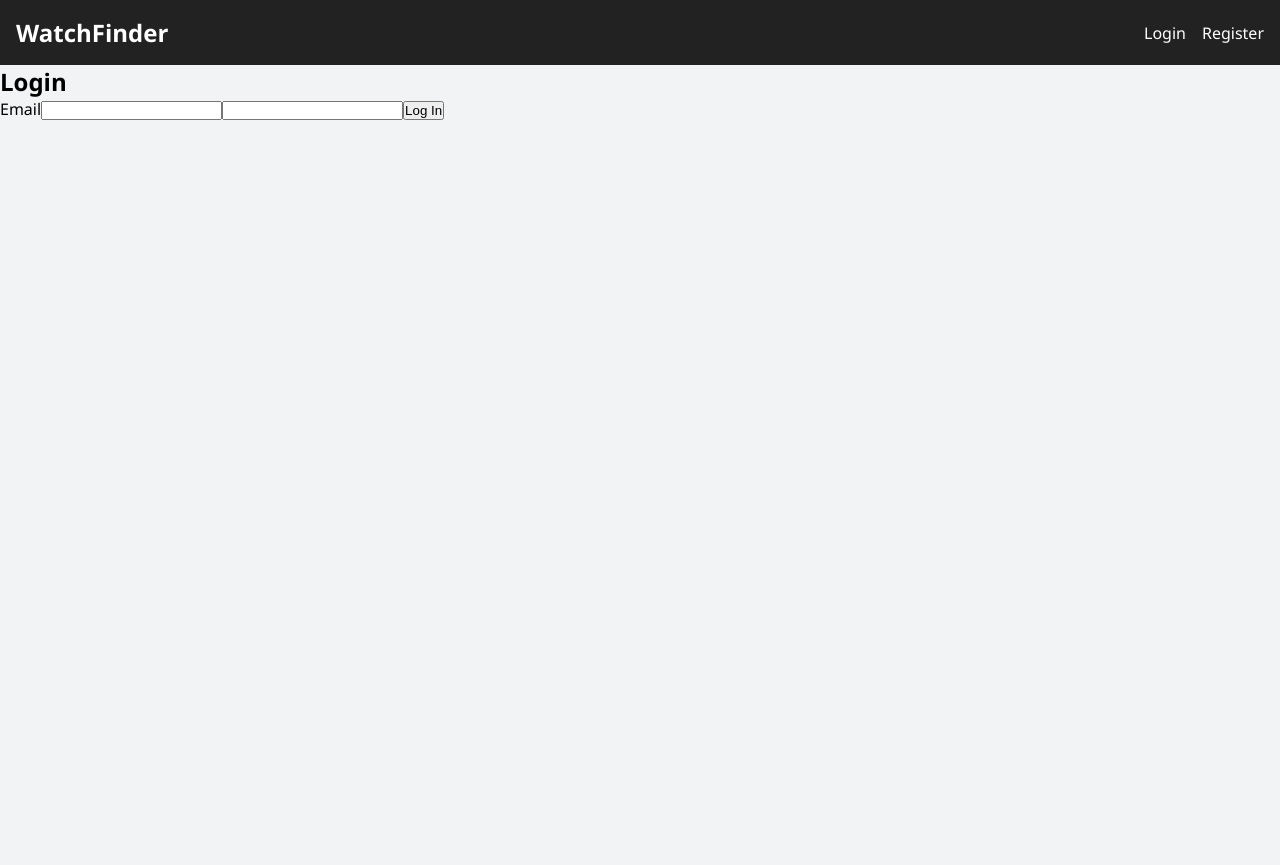
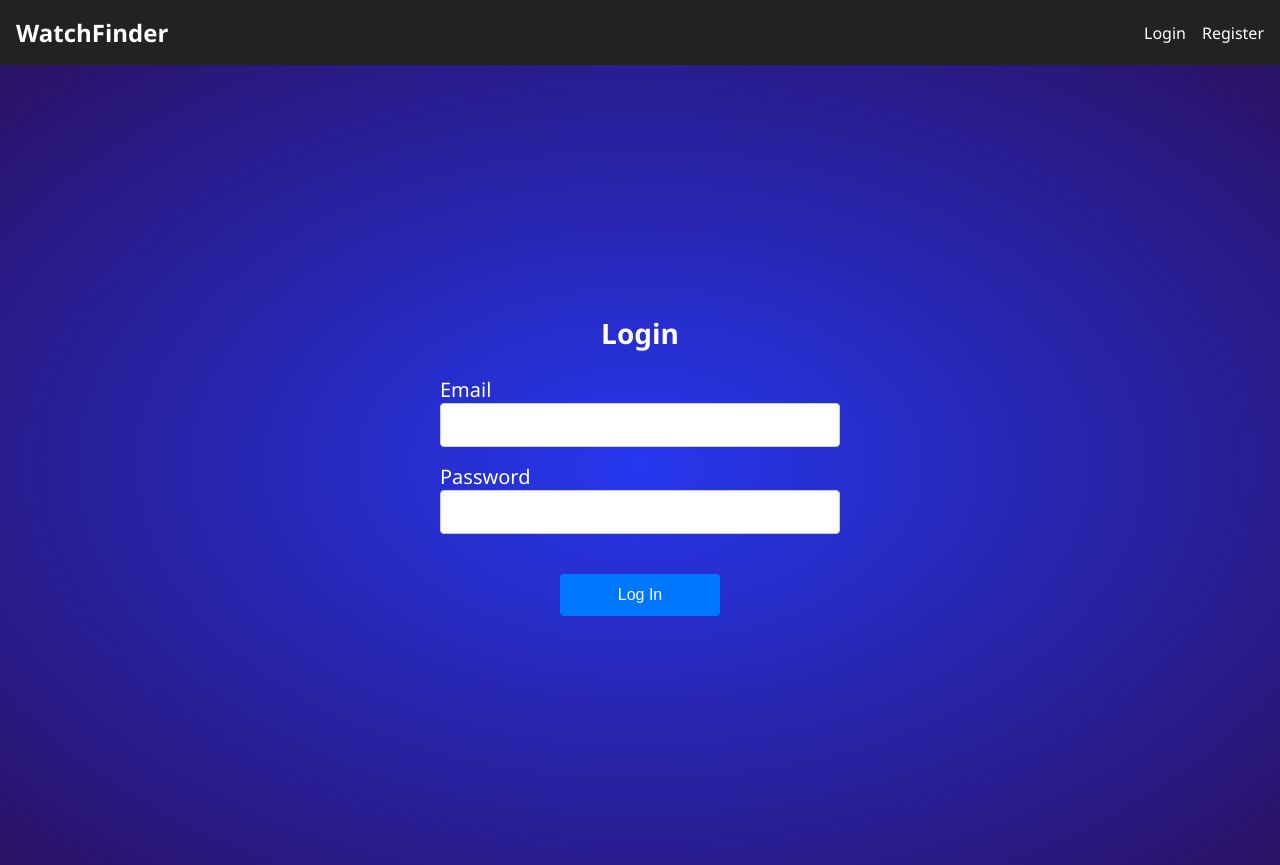
Before and after one commit to bsgauthierwebdev/WatchFinder, a React (Vite) app in the folder client/: page /login in a window 1280 px wide. Before the commit the page ends 800 px from the top, so only its background shows below. Built offline with nearby package versions, Linux system fonts and the light colour scheme.

Commit message:
Build & style Login page

```diff
--- a/client/src/pages/Login.jsx
+++ b/client/src/pages/Login.jsx
@@ -1,6 +1,7 @@
 import { useState } from "react"
 import { useNavigate } from "react-router-dom"
 import { useAuth } from "../context/AuthContext"
+import "../styles/login.css"
 
 const Login = () => {
   const [email, setEmail] = useState("")
@@ -24,23 +25,30 @@ const Login = () => {
 
   return (
     <div className="login-container">
-      <h2>Login</h2>
+      <h2 className = "login-title">Login</h2>
       <form onSubmit = {handleSubmit} className="login-form">
-        <label>Email</label>
+        <label htmlFor = "email" className = "login-label">Email</label>
         <input
+          className = "login-input"
+          id = "email"
           type="email"
           value = {email}
           onChange = {(e) => setEmail(e.target.value)}
           required
         />
+        <label htmlFor = "password" className = "login-label">Password</label>
         <input
+          className = "login-input"
+          id = "password"
           type="password"
           value = {password}
           onChange = {(e) => setPassword(e.target.value)}
           required
         />
-        {error && <p className = "error">{error}</p>}
-        <button type = "submit">Log In</button>
+
+        {error && <p className = "login-error">{error}</p>}
+
+        <button type = "submit" className = "login-btn">Log In</button>
       </form>
     </div>
   )
--- /dev/null
+++ b/client/src/styles/login.css
@@ -0,0 +1,71 @@
+.login-container {
+    display: flex;
+    flex-direction: column;
+    align-items: center;
+    justify-content: center;
+    height: 100vh;
+    padding: 2rem;
+    background: radial-gradient(#2637ee, #2a1265);
+}
+
+.login-form {
+    /* background-color: #fff; */
+    padding: 2rem 2.rem;
+    border-radius: 8px;
+    box-shadow: 0 8px 20 px rgba(0, 0, 0, 0.1);
+    width: 100%;
+    max-width: 400px;
+    display: flex;
+    flex-direction: column;
+}
+
+.login-title {
+    font-size: 1.75rem;
+    margin-bottom: 1.5rem;
+    color: #fff;
+    text-align: center;
+}
+
+.login-label {
+    font-size: 1.25rem;
+    color: #fff;
+}
+
+.login-input {
+    margin-bottom: 1rem;
+    padding: 0.75rem;
+    font-size: 1rem;
+    border: 1px solid #ccc;
+    border-radius: 4px;
+    transition: border 0.2s ease;
+}
+
+.login-input:focus {
+    outline: none;
+    border: 2px solid darkslategray;
+}
+
+.login-btn {
+    padding: 0.75rem;
+    width: 40%;
+    background-color: #0077ff;
+    color: #fff;
+    border: none;
+    font-size: 1rem;
+    border-radius: 4px;
+    cursor: pointer;
+    margin: 0 auto;
+    margin-top: 1.5rem;
+    transition: background-color 0.3s ease;
+}
+
+.login-btn:hover {
+    background-color: #005ec2;
+}
+
+.login-error {
+    color: red;
+    font-size: 0.9rem;
+    margin-bottom: 0.5rem;
+    text-align: center;
+}
```
